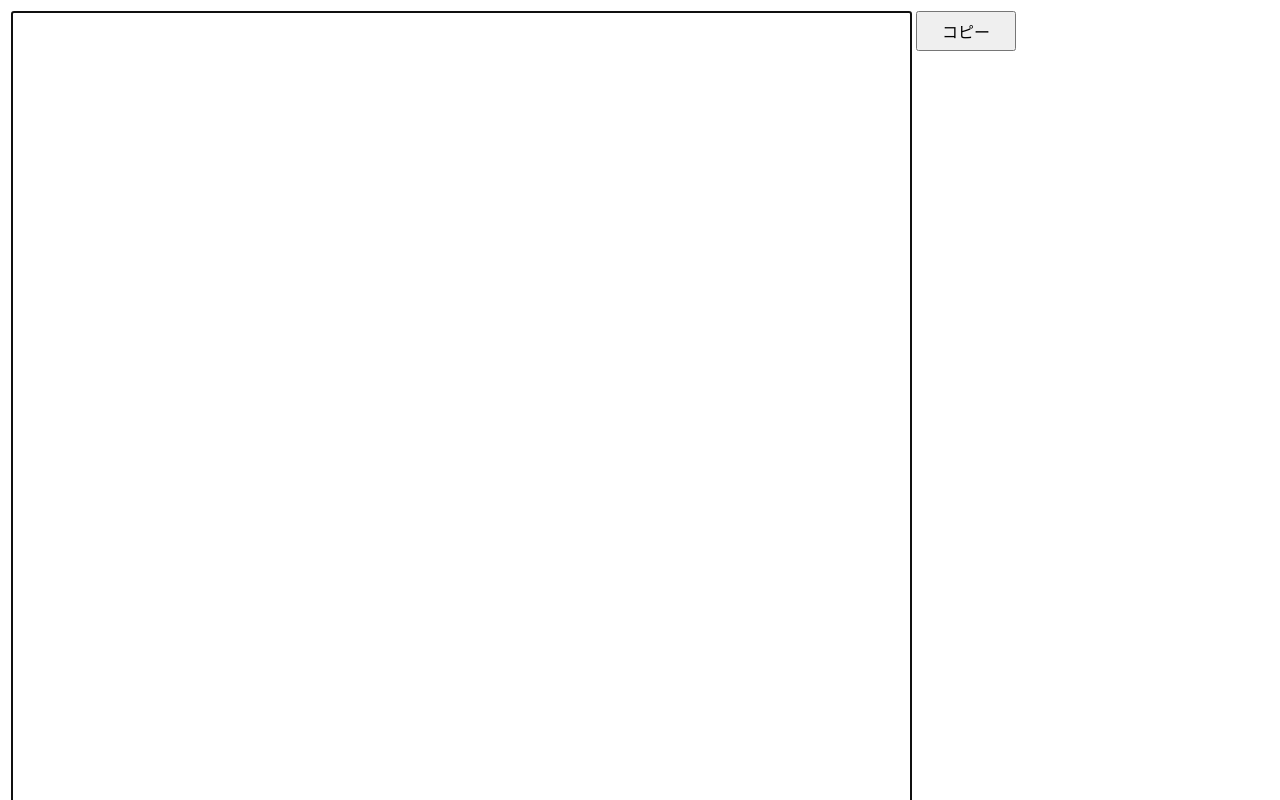
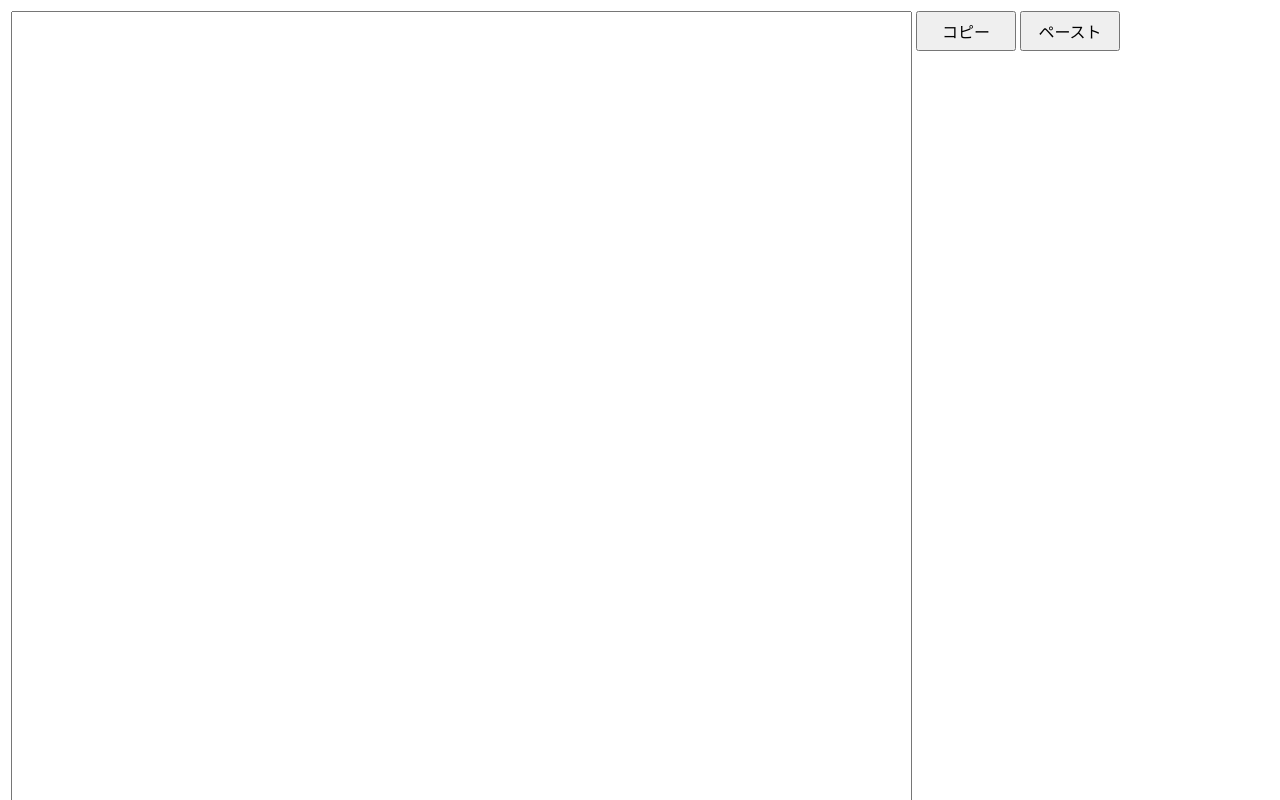
Before and after one commit to 647374872378478mi/ima, a plain HTML site: page index.html in a window 1280 px wide. Both pictures are taken after a click on the button "コピー". Shown: the top 800 px of the page. Drawn offline with Linux system fonts and the light colour scheme.

Commit message:
Update index.html

```diff
--- a/index.html
+++ b/index.html
@@ -1,3 +1,4 @@
+<!DOCTYPE HTML>
 <html>
 <head>
 <meta charset="UTF-8">
@@ -12,6 +13,7 @@
 
 <td valign=top>
 <button onclick="copyText()" style="width: 100px; height: 40px; font-size: 16px;">コピー</button>
+<button onclick="pasteText()" style="width: 100px; height: 40px; font-size: 16px;">ペースト</button>
 </td>
 </tr>
 </table>
@@ -21,7 +23,13 @@
             var copyText = document.getElementById("copytext");
             copyText.select();
             document.execCommand("copy");
-            alert("テキストがコピーされました: " + copyText.value);
+            alert("テキストがコピーされました");
+        },
+        function pasteText() {
+            var pasteArea = document.getElementsById("copytext");
+            pasteArea.focus();
+            document.execCommand("paste");
+            alert("テキストがコピーされました");
         }
     </script>
 
```
